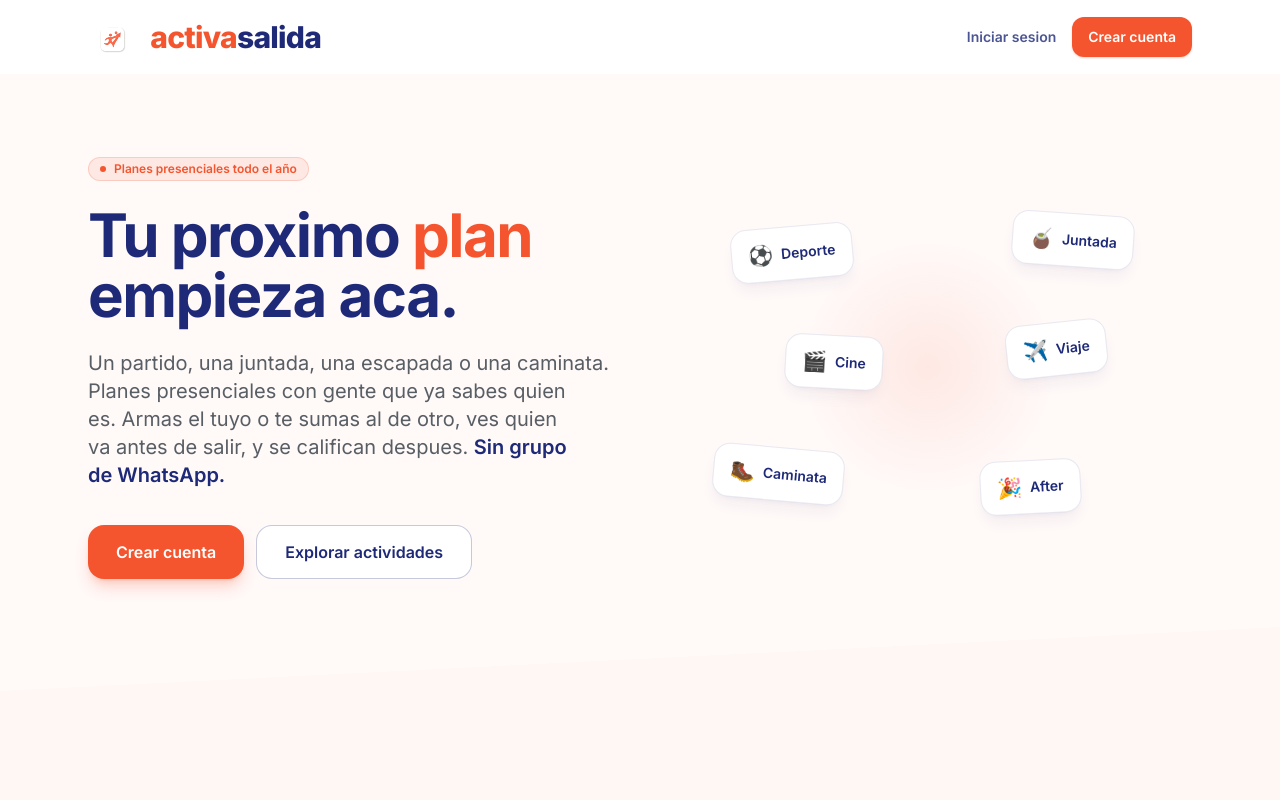
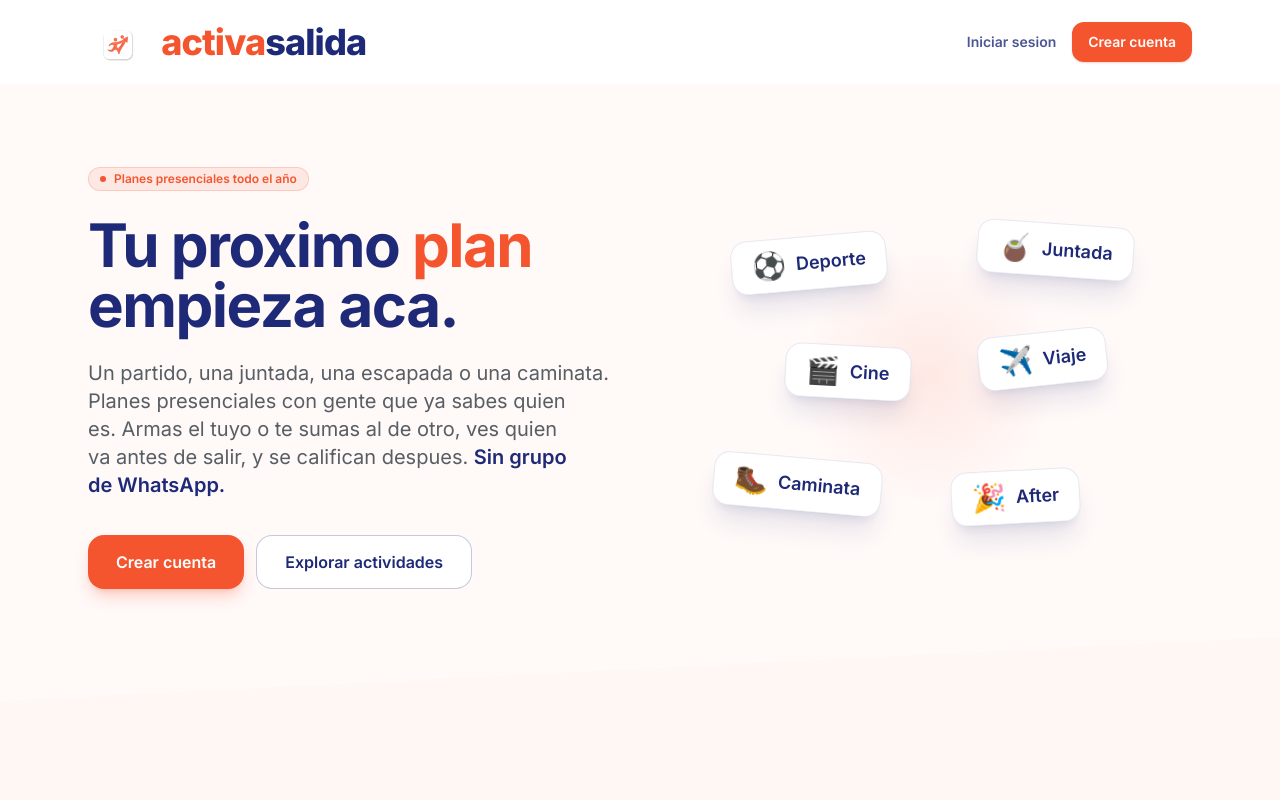
Before and after one commit to estebannocito-wq/activasalida, a Next.js app: page / in a window 1280 px wide. Shown: the top 800 px of the page. Built offline with nearby package versions, Linux system fonts and the light colour scheme.

Commit message:
feat: logo y chips del hero mas grandes

```diff
--- a/app/page.tsx
+++ b/app/page.tsx
@@ -194,9 +194,11 @@ export default function LandingPage() {
             {HERO_CHIPS.map((c) => (
               <span
                 key={c.label}
-                className={`absolute inline-flex items-center gap-2 rounded-2xl border border-noche/10 bg-white px-4 py-3 text-sm font-semibold text-noche shadow-lg shadow-noche/5 ${c.className}`}
+                className={`absolute inline-flex items-center gap-2.5 rounded-2xl border border-noche/10 bg-white px-5 py-3 text-lg font-semibold text-noche shadow-xl shadow-noche/10 ${c.className}`}
               >
-                <span className="text-xl">{c.emoji}</span>
+                <span style={{ fontSize: "1.7rem", lineHeight: 1 }}>
+                  {c.emoji}
+                </span>
                 {c.label}
               </span>
             ))}
--- a/components/LandingHeader.tsx
+++ b/components/LandingHeader.tsx
@@ -29,10 +29,10 @@ export default function LandingHeader() {
           <img
             src="/brand/isotipo.png"
             alt=""
-            className="h-[46px] w-auto"
-            height={46}
+            className="h-[56px] w-auto"
+            height={56}
           />
-          <span className="text-3xl font-extrabold tracking-tight">
+          <span className="text-4xl font-extrabold tracking-tight">
             <span style={{ color: "#F4552E" }}>activa</span>
             <span style={{ color: "#1E2A78" }}>salida</span>
           </span>
```
